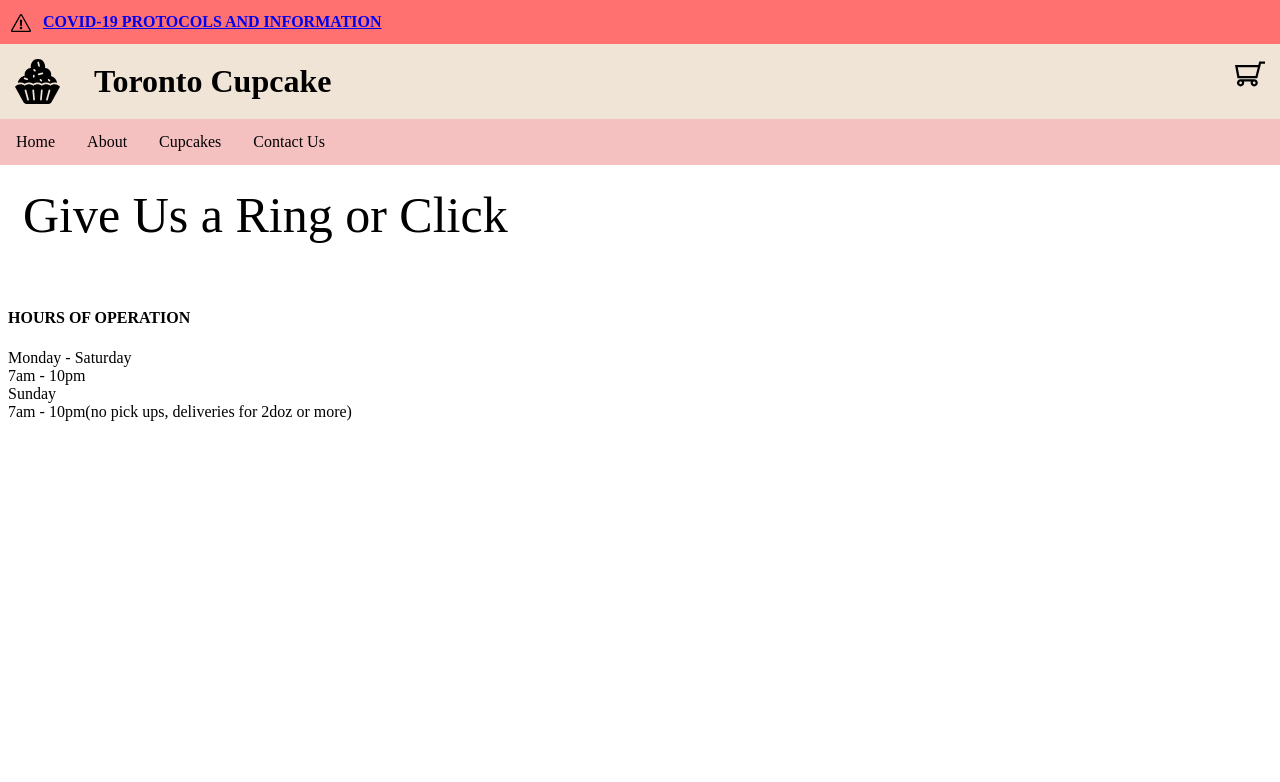
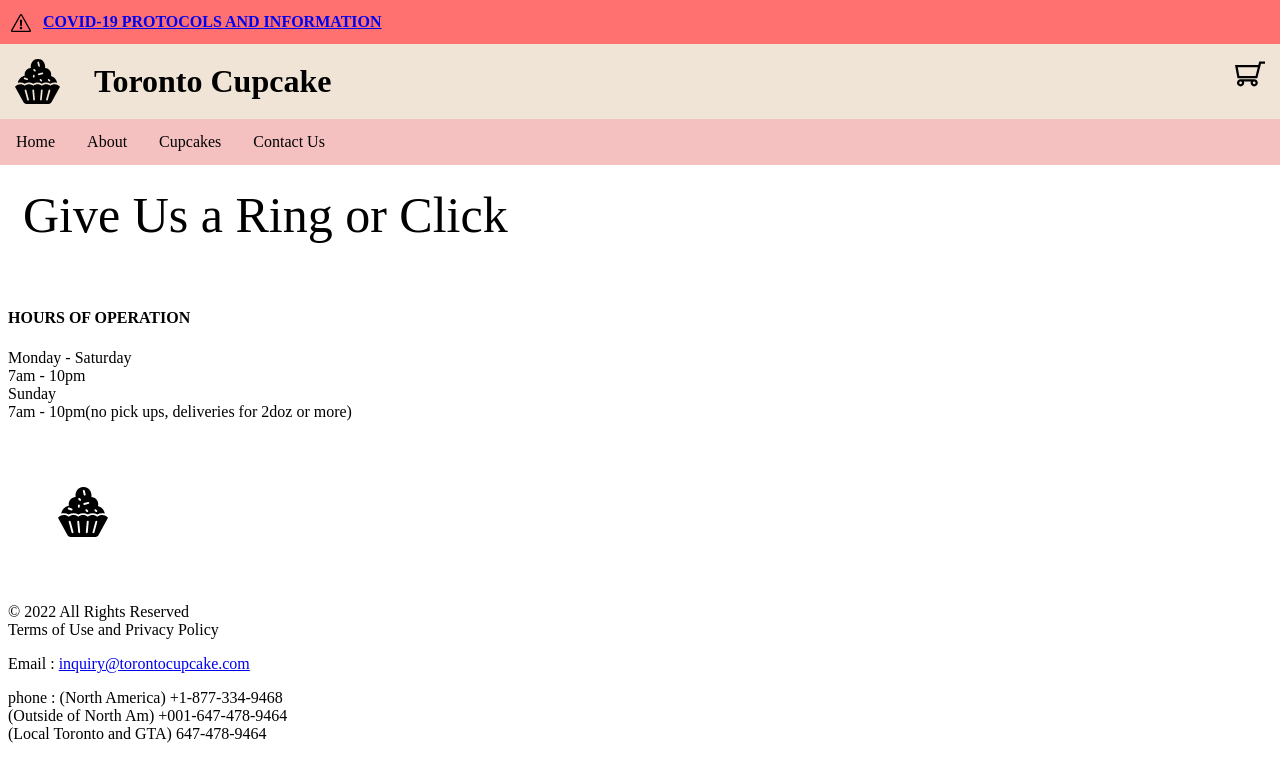
Before and after one commit to karinaudrie/CMPT-2367, a plain HTML site: page CMPT 2367/Toronto Cupcake/contact-us.html in a window 1280 px wide. Drawn offline with Linux system fonts and the light colour scheme.

Commit message:
Update contact-us.html

```diff
--- a/CMPT 2367/Toronto Cupcake/contact-us.html
+++ b/CMPT 2367/Toronto Cupcake/contact-us.html
@@ -184,6 +184,25 @@
         	    7am - 10pm(no pick ups, deliveries for 2doz or more)</p>
   </div>
 
+<div class="footer">
+    <div class="footer-content">
+      <div class="alignleft">
+        <img src="images/logo.svg" alt="Logo" width="50px" display="inline" style="margin: 50px 0px 50px 50px;">
+      </div>
 
+      <div class="aligncenter">
+        <p>© 2022 All Rights Reserved<br>Terms of Use and Privacy Policy</p>
+      </div>
+
+      <div class="alignright">
+        <div class="Mail">
+          <p>Email : <a href="mailto:inquiry@torontocupcake.com">inquiry@torontocupcake.com</a></p>
+        </div>
+        <div class="phone">
+          <p>phone : (North America) +1-877-334-9468<br>(Outside of North Am) +001-647-478-9464<br>(Local Toronto and GTA) 647-478-9464</p>
+        </div>
+      </div>
+    </div>
+  </div>
   </body>
 </html>
```
